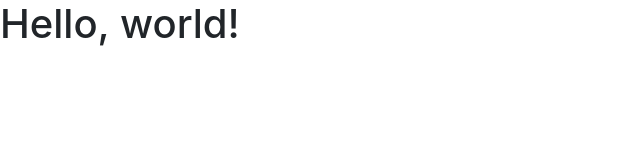
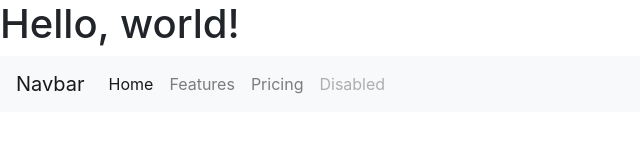
Before and after one commit to julzar/homework-02, a plain HTML site: page index.html in a window 1280 px wide. Shown: the whole page, without its empty margins (0-640 px from the left). Drawn offline with nearby package versions, Linux system fonts and the light colour scheme.

Commit message:
added navbar

```diff
--- a/index.html
+++ b/index.html
@@ -9,9 +9,28 @@
     <link rel="stylesheet" href="https://stackpath.bootstrapcdn.com/bootstrap/4.4.1/css/bootstrap.min.css" integrity="sha384-Vkoo8x4CGsO3+Hhxv8T/Q5PaXtkKtu6ug5TOeNV6gBiFeWPGFN9MuhOf23Q9Ifjh" crossorigin="anonymous">
 
     <title>Hello, world!</title>
-  </head>
+
+ </head>
+
+
   <body>
+
     <h1>Hello, world!</h1>
+
+    <nav class="navbar navbar-expand-lg navbar-light bg-light">
+        <a class="navbar-brand" href="#">Navbar</a>
+        <button class="navbar-toggler" type="button" data-toggle="collapse" data-target="#navbarNavAltMarkup" aria-controls="navbarNavAltMarkup" aria-expanded="false" aria-label="Toggle navigation">
+          <span class="navbar-toggler-icon"></span>
+        </button>
+        <div class="collapse navbar-collapse" id="navbarNavAltMarkup">
+          <div class="navbar-nav">
+            <a class="nav-item nav-link active" href="#">Home <span class="sr-only">(current)</span></a>
+            <a class="nav-item nav-link" href="#">Features</a>
+            <a class="nav-item nav-link" href="#">Pricing</a>
+            <a class="nav-item nav-link disabled" href="#" tabindex="-1" aria-disabled="true">Disabled</a>
+          </div>
+        </div>
+      </nav>
 
     <!-- Optional JavaScript -->
     <!-- jQuery first, then Popper.js, then Bootstrap JS -->
```
